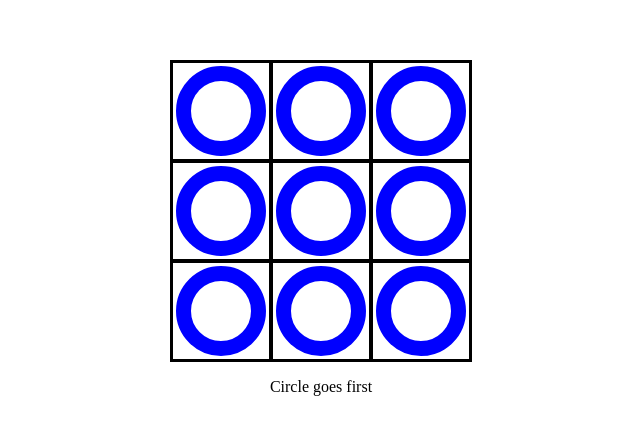
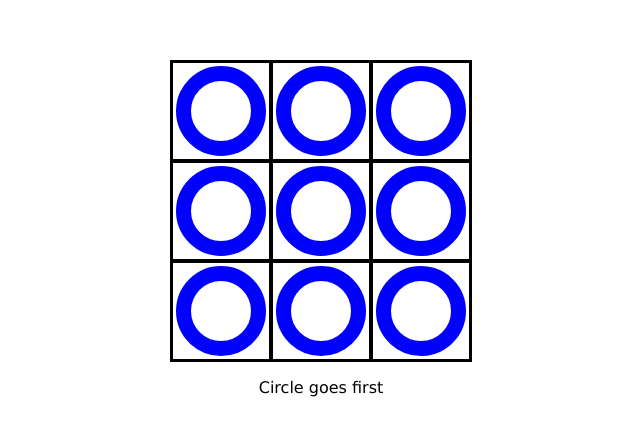
Before and after one commit to AlTryx/Tic-Tac-Toe-game, a plain HTML site: page index.html in a window 1280 px wide. Shown: the part 164-600 px from the top of the page, 319-959 px from the left. Drawn offline with Linux system fonts and the light colour scheme.

Commit message:
Update styles.css

```diff
--- a/styles.css
+++ b/styles.css
@@ -6,6 +6,7 @@ body {
     align-items: center;
     flex-direction: column;
     height:100vh;
+    font-family:Verdana, Tahoma, sans-serif;
 }
 
 #gameboard {
```
